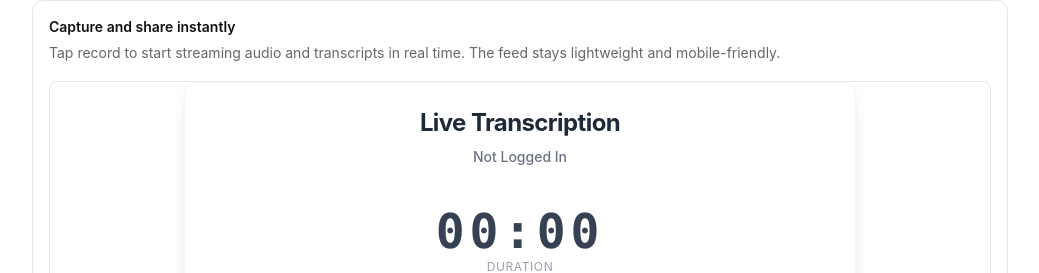
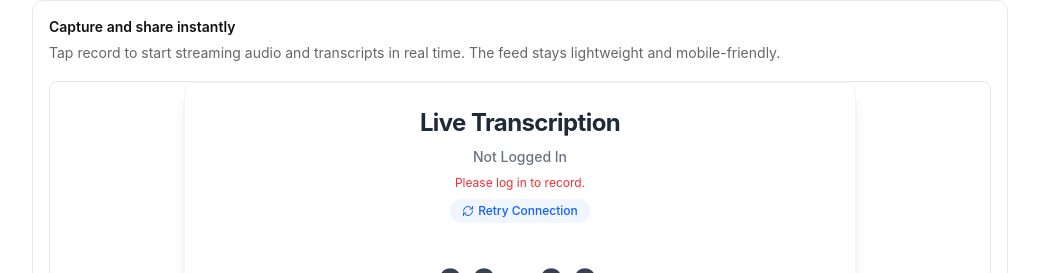
Before and after one commit to SuryaDaiv/verbact, a Next.js app in the folder frontend/: page /recordings/new in a window 1280 px wide. Shown: the part 174-447 px from the top of the page, without its empty margins (120-1159 px from the left). Built offline with nearby package versions, Linux system fonts and the light colour scheme; no server answers.

Commit message:
fix: hydration error and add auth logging/retry

```diff
--- a/frontend/components/AudioRecorder.tsx
+++ b/frontend/components/AudioRecorder.tsx
@@ -1,7 +1,7 @@
 "use client";
 
 import React, { useState, useRef, useEffect } from "react";
-import { Mic, Square, Activity, Save, Share2, X, Copy, Check } from "lucide-react";
+import { Mic, Square, Activity, Save, Share2, X, Copy, Check, RefreshCw } from "lucide-react";
 import { API_BASE_URL, WS_BASE_URL } from "@/utils/config";
 
 interface LogEntry {
@@ -49,26 +49,45 @@ export default function AudioRecorder() {
     unlimited: null,
   };
   const sessionLimitSeconds = tierLimits[subscriptionTier];
+  const [authError, setAuthError] = useState<string | null>(null);
 
-  useEffect(() => {
-    setMounted(true);
-
-    // Get session token
   const getToken = async () => {
     setStatus("Authenticating...");
+    setAuthError(null);
+    const startTime = performance.now();
+    console.log(`[Auth Debug] Starting session check at ${new Date().toISOString()}`);
+
     try {
       const { createClient } = await import('@/utils/supabase/client');
       const supabase = createClient();
-        const { data: { session }, error } = await supabase.auth.getSession();
+
+      // Log config (masked)
+      const supabaseUrl = process.env.NEXT_PUBLIC_SUPABASE_URL;
+      console.log(`[Auth Debug] Config: URL=${supabaseUrl ? supabaseUrl.substring(0, 15) + '...' : 'MISSING'}`);
+
+      // Create a timeout promise
+      const timeoutPromise = new Promise((_, reject) =>
+        setTimeout(() => reject(new Error("Auth check timed out (10s)")), 10000)
+      );
+
+      // Race the auth check against the timeout
+      const sessionPromise = supabase.auth.getSession();
+
+      const result = await Promise.race([sessionPromise, timeoutPromise]) as { data: { session: any }, error: any };
+      const { data: { session }, error } = result;
+
+      const endTime = performance.now();
+      console.log(`[Auth Debug] Session check complete in ${(endTime - startTime).toFixed(2)}ms`);
 
       if (error) {
-          console.error("Auth error:", error);
-          setStatus("Auth Error");
+        console.error("[Auth Debug] Auth error:", error);
+        setStatus("Auth Failed");
+        setAuthError(error.message);
         return;
       }
 
       if (session) {
-          console.log("Session found, setting token...");
+        console.log(`[Auth Debug] Session found for user ${session.user.id}`);
         setSessionToken(session.access_token);
 
         const { data: profile, error: profileError } = await supabase
@@ -78,23 +97,31 @@ export default function AudioRecorder() {
           .single();
 
         if (profileError) {
-            console.error("Profile fetch error:", profileError);
+          console.error("[Auth Debug] Profile fetch error:", profileError);
         } else if (profile?.subscription_tier) {
           setSubscriptionTier(profile.subscription_tier as SubscriptionTier);
         }
       } else {
-          console.log("No session found");
+        console.log("[Auth Debug] No session found (user not logged in)");
         setStatus("Not Logged In");
-          // For debugging purposes, we can uncomment this to force a mock token
-          // if (DEBUG) setSessionToken("mock-token");
+        setAuthError("Please log in to record.");
       }
-      } catch (err) {
-        console.error("Error getting token:", err);
-        setStatus("Auth Failed");
+    } catch (err: any) {
+      const endTime = performance.now();
+      console.error(`[Auth Debug] Error getting token after ${(endTime - startTime).toFixed(2)}ms:`, err);
+      setStatus("Connection Failed");
+      setAuthError(err.message || "Unknown error");
     }
   };
+
+  useEffect(() => {
+    setMounted(true);
     getToken();
   }, []);
+
+  const handleRetry = () => {
+    getToken();
+  };
 
   // Save/Share state
   const [showSaveModal, setShowSaveModal] = useState(false);
@@ -724,6 +751,18 @@ export default function AudioRecorder() {
         <p className={`text-sm font-medium ${status === "Recording..." ? "text-red-500 animate-pulse" : "text-gray-500"}`}>
           {status}
         </p>
+        {authError && (
+          <div className="flex flex-col items-center mt-2 space-y-2">
+            <p className="text-xs text-red-500">{authError}</p>
+            <button
+              onClick={handleRetry}
+              className="flex items-center px-3 py-1 text-xs font-medium text-blue-600 bg-blue-50 rounded-full hover:bg-blue-100 transition-colors"
+            >
+              <RefreshCw className="w-3 h-3 mr-1" />
+              Retry Connection
+            </button>
+          </div>
+        )}
       </div>
 
       <div className="flex flex-col items-center justify-center py-4">
```
Lines whose indentation alone changed are shown as unchanged.
